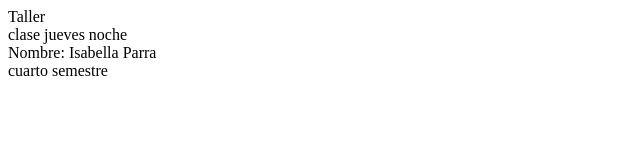
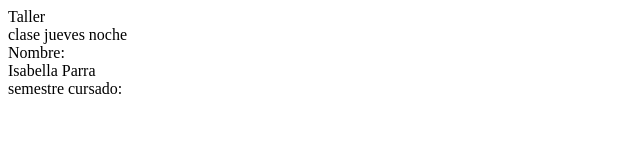
Before and after one commit to imay2byte/Taller-clase, a plain HTML site: page index.html in a window 1280 px wide. Shown: the whole page, without its empty margins (0-640 px from the left). Drawn offline with Linux system fonts and the light colour scheme.

Commit message:
fifth commit

```diff
--- a/index.html
+++ b/index.html
@@ -8,7 +8,8 @@
 <body>
     <div>Taller</div>
     <div>clase jueves noche</div>
-    <div>Nombre: Isabella Parra</div>
-    <div>cuarto semestre</div>
+    <div>Nombre:</div>
+    <div>Isabella Parra</div>
+    <div>semestre cursado:</div>
 </body>
 </html>
```
